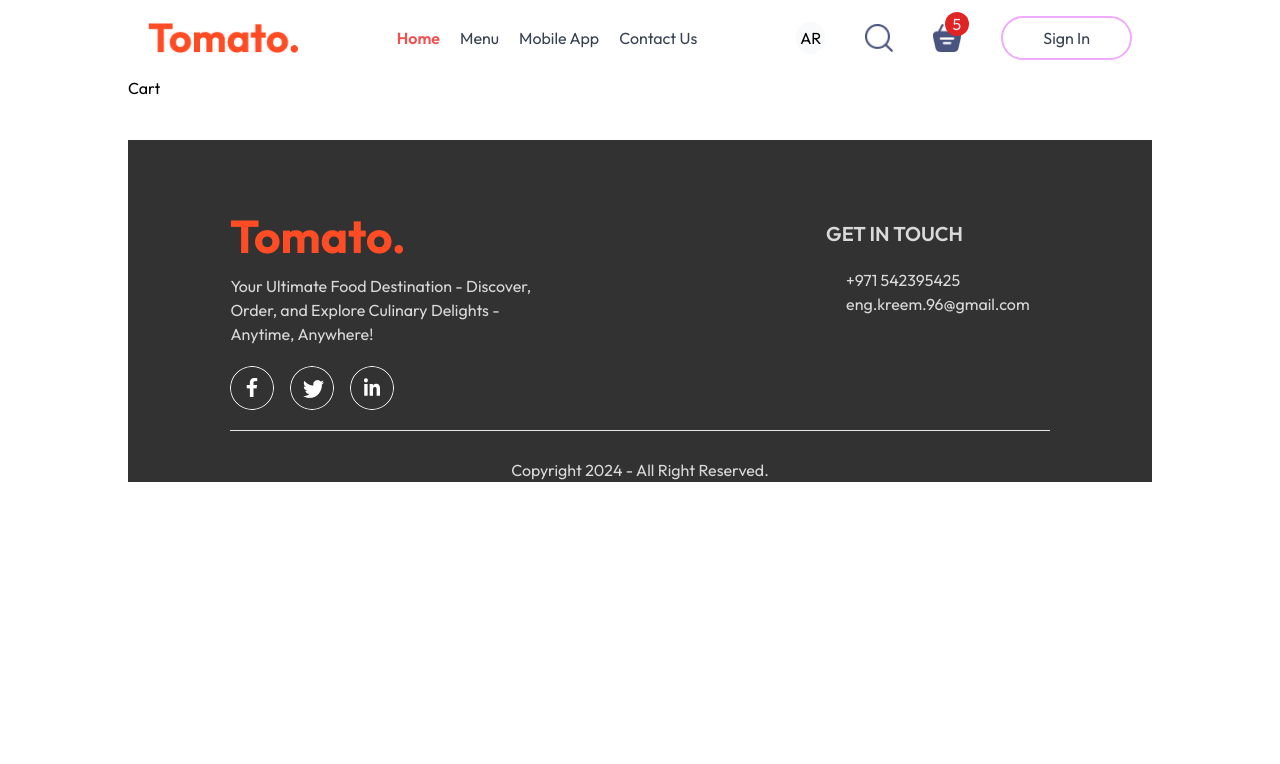
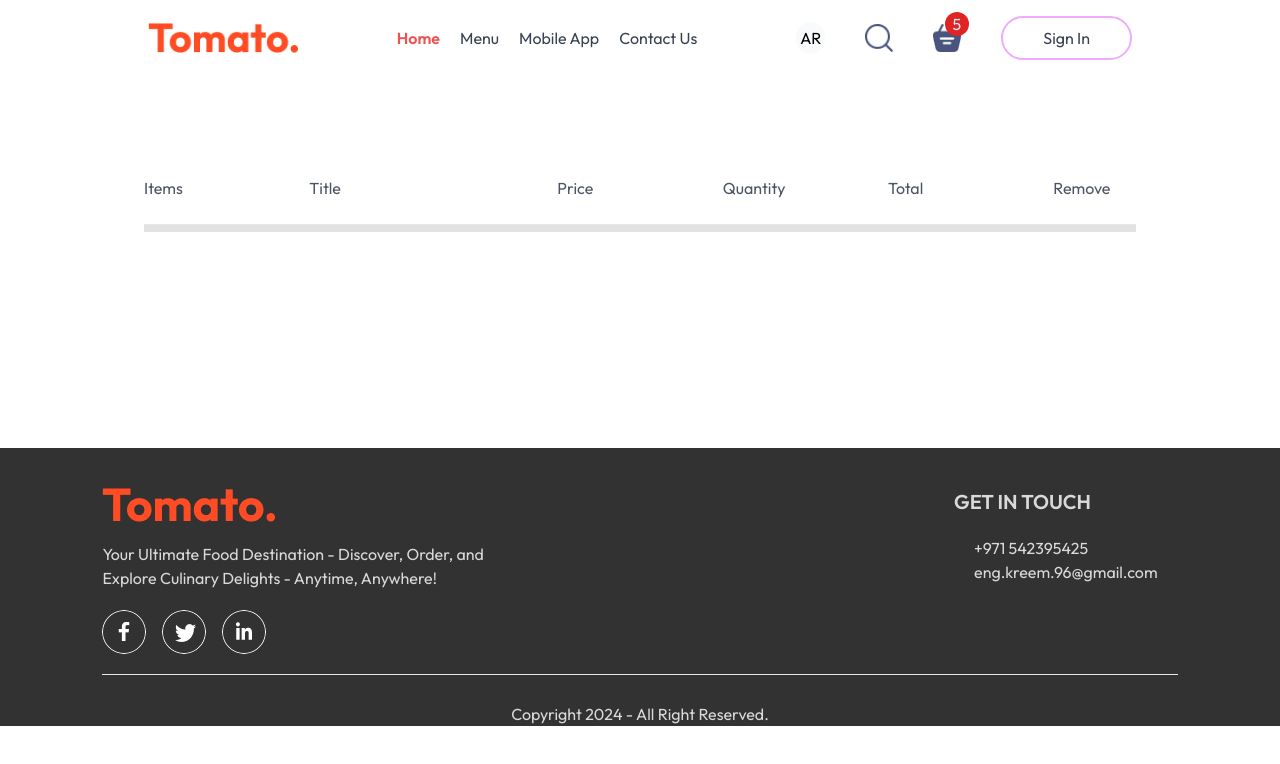
Before and after one commit to abdulkareemm/food-app, a React (Vite) app: page /cart in a window 1280 px wide. Shown: the top 764 px of the page. Built offline with nearby package versions, Linux system fonts and the light colour scheme.

Commit message:
cart page added

```diff
--- a/src/App.jsx
+++ b/src/App.jsx
@@ -1,25 +1,24 @@
-import {Footer, Nav} from "./components"
-import {BrowserRouter as Router,Routes,Route} from "react-router-dom"
-import {Cart, Home, Order} from "./pages"
-
+import { Footer, Nav } from "./components";
+import { BrowserRouter as Router, Routes, Route } from "react-router-dom";
+import { Cart, Home, Order } from "./pages";
 
 function App() {
+  return (
+    <div className="relative">
+      <div className="md:w-[80%] m-auto ">
+        <Router>
+          <Nav />
 
-  return (
-    <>
-      <div className="md:w-[80%] m-auto">
-        <Nav />
-        <Router>
           <Routes>
             <Route path="/" element={<Home />} />
             <Route path="/cart" element={<Cart />} />
             <Route path="/order" element={<Order />} />
           </Routes>
         </Router>
-        <Footer/>
       </div>
-    </>
+      <Footer />
+    </div>
   );
 }
 
-export default App
+export default App;
--- a/src/components/AppDownload.jsx
+++ b/src/components/AppDownload.jsx
@@ -5,7 +5,10 @@ import { useTranslation } from "react-i18next";
 const AppDownload = () => {
     const {t} = useTranslation()
   return (
-    <div className="mx-5  mt-24 text-[max(3vw,20px)] text-start md:text-center font-semibold">
+    <div
+      className="mx-5  mt-24 text-[max(3vw,20px)] text-start md:text-center font-semibold"
+      id="mobile-app"
+    >
       <p className=" text-gray-600 text-xl md:text-4xl">
         {t("download-app")} <br className="hidden md:flex" />
         <span className="font-bold text-red-600">Tomato App</span>
--- a/src/components/ExploreMenu.jsx
+++ b/src/components/ExploreMenu.jsx
@@ -5,7 +5,7 @@ const ExploreMenu = ({ category, setCategory }) => {
   const { t } = useTranslation();
 
   return (
-    <div className="flex flex-col mx-5  gap-5 mt-10">
+    <div className="flex flex-col mx-5  gap-5 mt-10" id="menu">
       <h1 className="text-gray-500 font-semibold text-base md:text-4xl">
         {t("explore-header")}
       </h1>
--- a/src/components/Footer.jsx
+++ b/src/components/Footer.jsx
@@ -5,8 +5,11 @@ import { useTranslation } from "react-i18next";
 const Footer = () => {
   const {t} = useTranslation()
   return (
-    <div className="text-[#d9d9d9] bg-[#323232] flex flex-col items-center  mt-10 gap-5  px-[8vw]">
-      <div className="w-full flex flex-col md:flex-row mt-20 md:justify-between gap-5 md:gap-0">
+    <div
+      className="text-[#d9d9d9] bg-[#323232] flex flex-col items-center  mt-10 gap-5  px-[8vw] "
+      id="footer"
+    >
+      <div className="w-full flex flex-col md:flex-row  md:justify-between gap-5 md:gap-0 mt-10">
         <div className="flex flex-col items-start gap-5 w-full  md:w-[40%]">
           <img src={assets.logo} alt="" />
           <p>{t("footer-d")}</p>
--- a/src/components/Navbar.jsx
+++ b/src/components/Navbar.jsx
@@ -1,8 +1,14 @@
 import React, { useState } from "react";
 import { assets } from "../assets/assets";
 import { useTranslation } from "react-i18next";
+import { Link } from "react-router-dom";
 
-const naves = ["home", "menu", "mobile-app", "contact us"];
+const naves = [
+  { name: "home", l: "/" },
+  { name: "menu", l: "#menu" },
+  { name: "mobile-app", l: "#mobile-app" },
+  { name: "contact us" , l:"#footer" },
+];
 
 export default function Navbar() {
   const rootHtml = document.getElementById("root-html");
@@ -19,18 +25,21 @@ export default function Navbar() {
   };
   return (
     <header className="px-5 py-4 flex justify-between items-center">
-      <img src={assets.logo} alt="logo" className="w-28  md:w-[150px]  " />
+      <Link to={"/"}>
+        <img src={assets.logo} alt="logo" className="w-28  md:w-[150px]  " />
+      </Link>
       <ul className="hidden text-sm lg:text-base md:flex gap-2 lg:gap-5 text-gray-700">
         {naves.map((nav) => (
-          <li
-            key={nav}
+          <a
+            href={nav.l}
+            key={nav.name}
             className={`${
-              menu === nav ? "text-red-500 font-semibold" : ""
+              menu === nav.name ? "text-red-500 font-semibold" : ""
             } cursor-pointer`}
-            onClick={() => setMenu(nav)}
+            onClick={() => setMenu(nav.name)}
           >
-            {t(nav)}
-          </li>
+            {t(nav.name)}
+          </a>
         ))}
       </ul>
       <div className="flex items-center gap-2 lg:gap-[40px] ">
@@ -40,17 +49,19 @@ export default function Navbar() {
         >
           {i18n.language === "en" ? "AR" : "EN"}
         </button>
+
         <img
           src={assets.search_icon}
           alt="search"
           className="hidden md:flex w-7"
         />
-        <div className="relative">
+
+        <Link className="relative cursor-pointer" to={"/cart"}>
           <img src={assets.basket_icon} alt="basket" className="w-7" />
           <div className="absolute bg-red-600 -top-3 ltr:-right-2 rtl:-left-2 px-1 text-sm md:text-base  md:px-2  rounded-full text-slate-200">
             5
           </div>
-        </div>
+        </Link>
         <button
           className="text-gray-700 py-2 px-8 md:px-2 lg:px-10 text-base md:text-sm  lg:text-base  border-2 rounded-3xl border-fuchsia-300
          hover:bg-[#fff4f2] duration-300"
--- a/src/index.css
+++ b/src/index.css
@@ -1,20 +1,24 @@
-@import url('https://fonts.googleapis.com/css2?family=Almarai:wght@300;400;700;800&family=Outfit:wght@100..900&display=swap');
+@import url("https://fonts.googleapis.com/css2?family=Almarai:wght@300;400;700;800&family=Outfit:wght@100..900&display=swap");
 @tailwind base;
 @tailwind components;
 @tailwind utilities;
 
-
-
-*{
+* {
   padding: 0;
   margin: 0;
   box-sizing: border-box;
   font-family: Outfit;
+  scroll-behavior: smooth;
 }
-body{
+body {
   min-height: 100vh;
 }
-a{
+a {
   text-decoration: none;
   color: inherit;
 }
+@layer components {
+  .cart-items-title {
+    @apply grid grid-cols-[1fr,1.5fr,1fr,1fr,1fr,0.5fr] items-center ;
+  }
+}
--- a/src/locales/ar.json
+++ b/src/locales/ar.json
@@ -84,5 +84,11 @@
   "download-app": "لتجربة أفضل، قم بتحميل التطبيق",
   "footer-d": "وجهتك النهائية للطعام - اكتشف، اطلب، واستكشف الأطباق الشهية - في أي وقت وفي أي مكان!",
   "footer-c": "ابقى على تواصل",
-  "footer-p": "حقوق النشر ٢٠٢٤ - جميع الحقوق محفوظة."
+  "footer-p": "حقوق النشر ٢٠٢٤ - جميع الحقوق محفوظة.",
+  "Items": "الطلبات",
+  "Title": "الاسم",
+  "Price": "السعر",
+  "Quantity": "الكمية",
+  "Total": "المبلغ الكامل ",
+  "Remove": "حذف عنصر"
 }
--- a/src/locales/en.json
+++ b/src/locales/en.json
@@ -84,5 +84,11 @@
   "download-app": "For Better Experience Download",
   "footer-d": "Your Ultimate Food Destination - Discover, Order, and Explore Culinary Delights - Anytime, Anywhere!",
   "footer-c": "GET IN TOUCH",
-  "footer-p":"Copyright 2024 - All Right Reserved."
+  "footer-p":"Copyright 2024 - All Right Reserved.",
+  "Items":"Items",
+  "Title":"Title",
+  "Price":"Price",
+  "Quantity":"Quantity",
+  "Total":"Total",
+  "Remove":"Remove"
 }
--- a/src/pages/Cart.jsx
+++ b/src/pages/Cart.jsx
@@ -1,9 +1,48 @@
-import React from 'react'
+import React from "react";
+import { useStoreContext } from "../context/Store";
+import { useTranslation } from "react-i18next";
 
 const Cart = () => {
+  const { food_list,cartItems ,removeFromCart} = useStoreContext();
+  const { t } = useTranslation();
   return (
-    <div>Cart</div>
-  )
-}
+    <div className="mt-[100px] overflow-scroll min-h-[29vh]">
+      <div className="mx-4  min-w-[600px]">
+        <div className="cart-items-title text-gray-600">
+          <p className="">{t("Items")}</p>
+          <p className="">{t("Title")}</p>
+          <p>{t("Price")}</p>
+          <p>{t("Quantity")}</p>
+          <p>{t("Total")}</p>
+          <p>{t("Remove")}</p>
+        </div>
+        <br />
+        <hr className="h-2 bg-[#e2e2e2] " />
+        {food_list.map((item, index) => {
+          if (cartItems[item._id]) {
+            return (
+              <div key={index}>
+                <div className="cart-items-title text-black my-2">
+                  <img src={item.image} alt="" className="w-12" />
+                  <p>{t(item.name)}</p>
+                  <p>{t(item.price)}</p>
+                  <p>{cartItems[item._id]}</p>
+                  <p>{item.price * cartItems[item._id]}</p>
+                  <p
+                    className="text-center cursor-pointer text-red-700"
+                    onClick={() => removeFromCart(item._id)}
+                  >
+                    x
+                  </p>
+                </div>
+                <br />
+              </div>
+            );
+          }
+        })}
+      </div>
+    </div>
+  );
+};
 
-export default Cart
+export default Cart;
```
Lines whose indentation alone changed are shown as unchanged.
